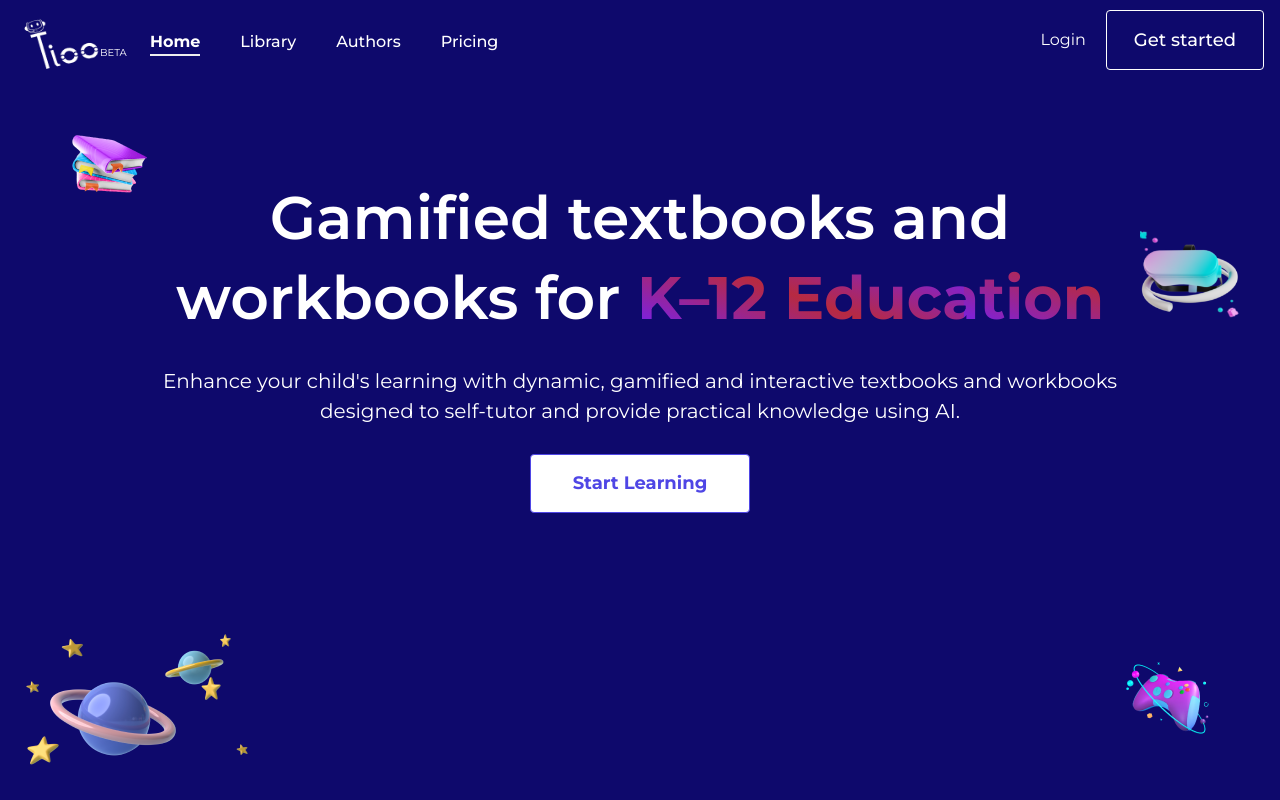
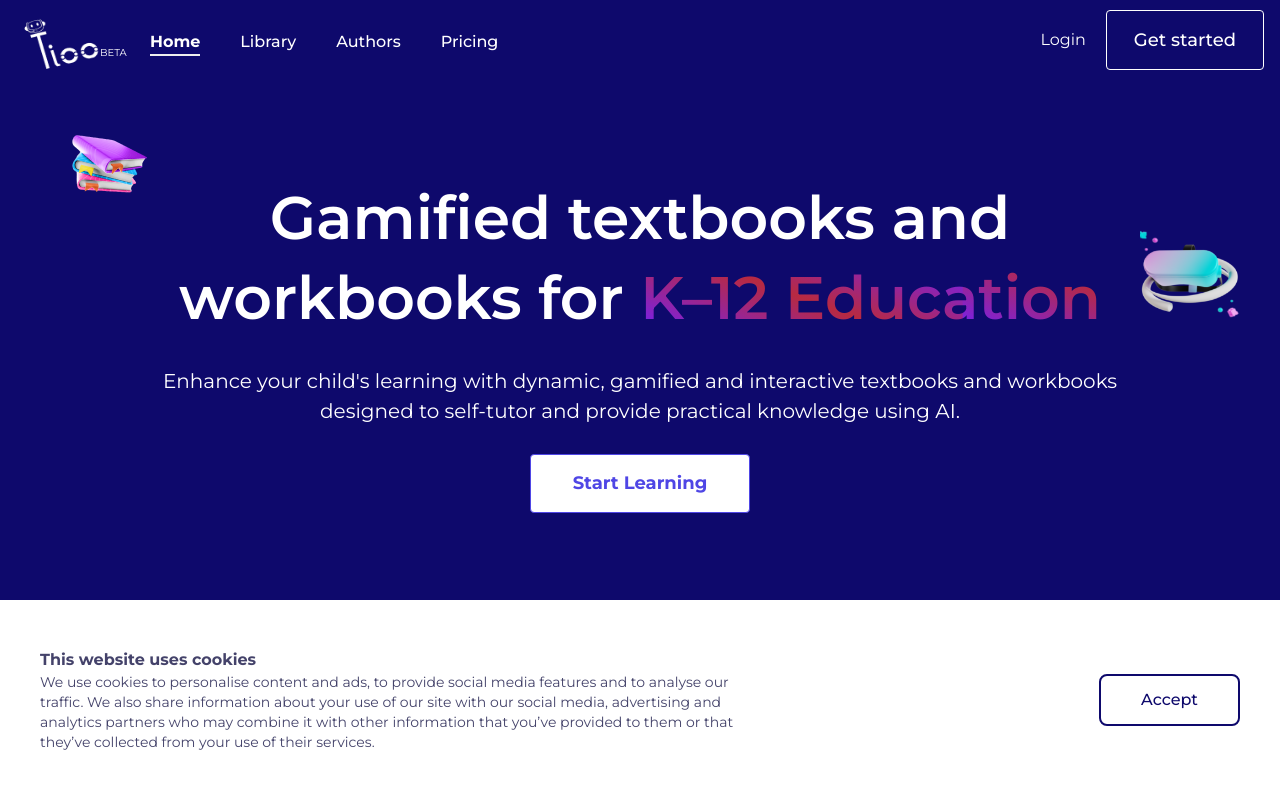
Before and after one commit to debug-evenstar/TiooLandingPage, a React (Create React App) app: page / in a window 1280 px wide. Shown: the top 800 px of the page. Built offline with nearby package versions, Linux system fonts and the light colour scheme; a web font is replaced by a local one.

Commit message:
added cookies

```diff
--- a/src/App.tsx
+++ b/src/App.tsx
@@ -9,6 +9,7 @@ import Pricing from "./pages/pricing";
 import Authors from './pages/authors';
 import Library from './pages/library';
 import LibraryDetails from "./pages/library/details";
+import CookieComponent from './components/cookie';
 
 function App() {
   useEffect(() => {
@@ -23,6 +24,7 @@ function App() {
   return (
     <div>
       <BrowserRouter>
+        <CookieComponent/>
         <Routes>
           <Route path="/" element={<Homes />} />
           <Route path="/pricing" element={<Pricing />} />
--- /dev/null
+++ b/src/components/cookie/index.tsx
@@ -0,0 +1,32 @@
+import React, { useEffect, useState } from 'react'
+
+export default function CookieComponent() {
+  const [accepted, setAccepted] = useState(false);
+
+  const previouslyAccepted = localStorage.getItem('acceptedCookies') === 'true';
+
+  const acceptCookies = () => {
+    // Set the 'acceptedCookies' item in localStorage
+    localStorage.setItem('acceptedCookies', 'true');
+    setAccepted(true);
+  };
+
+  if (accepted || previouslyAccepted) {
+    return null; // Don't display the component if cookies are accepted
+  }
+
+  return (
+    <div className="w-full text-primary justify-between flex items-center h-[200px] p-10 fixed bottom-0 z-[100] bg-white">
+      <div className="w-[60%]">
+        <h1 className="font-[700]">This website uses cookies</h1>
+        <p className="text-sm">
+          We use cookies to personalise content and ads, to provide social media features and to analyse our traffic. We also share information about your use of our site with our social media, advertising and analytics partners who may combine it with other information that you’ve provided to them or that they’ve collected from your use of their services.
+        </p>
+      </div>
+
+      <button onClick={acceptCookies} className="text-main px-10 py-3 rounded-[8px] border-2 border-[#0E096C] hover:bg-main hover:text-white font-[500] duration-300">
+        Accept
+      </button>
+    </div>
+  );
+}
--- a/src/components/layouts/Footer.tsx
+++ b/src/components/layouts/Footer.tsx
@@ -74,7 +74,7 @@ function Footer() {
               <BsFacebook />
             </div>
             <div className="w-full sm:w-[418px] flex items-start sm:items-end mr-0 sm:mr-10 ">
-              <p className=" pl-4 sm:p-0 font-[400] text-[12px] sm:text-[18px] text-left sm:text-right">
+              <p className=" pl-4 sm:p-0 font-[400] text-sm sm:text-[18px] text-left sm:text-right">
                 3 Atabara Street, off cairo street, Ademola Adetukonbo,
                 Crescent, Wuse 2, Abuja, FCT
               </p>
--- a/src/pages/homes/component/Header.tsx
+++ b/src/pages/homes/component/Header.tsx
@@ -18,14 +18,14 @@ function Header() {
       <div className="flex flex-col pt-10 items-center justify-center w-full gap-7">
         <h1 className="text-white leading-[5rem] text-[60px] font-[600] text-center">
           Gamified textbooks and workbooks for{" "}
-          <span className="text-[60px] font-[700]  boujee-text">
+          <span className="text-[60px] font-[600]  boujee-text">
             K–12 Education
           </span>
         </h1>
         <p className="text-white text-[20px] text-center">
           Enhance your child's learning with dynamic, gamified and interactive
           textbooks and workbooks designed to self-tutor and provide practical
-          knowledge using AI.
+          knowledge using AI.
         </p>
         <div className="w-[220px]">
           <Button2
--- a/tailwind.config.js
+++ b/tailwind.config.js
@@ -6,6 +6,7 @@ module.exports = withMT({
     extend: {
       colors: {
         primary: "#030036BD",
+        main: '#0E096C'
       },
 
       backgroundImage: {
```
Also changed, not shown: public/logo192.png (deleted), public/logo512.png (deleted).
